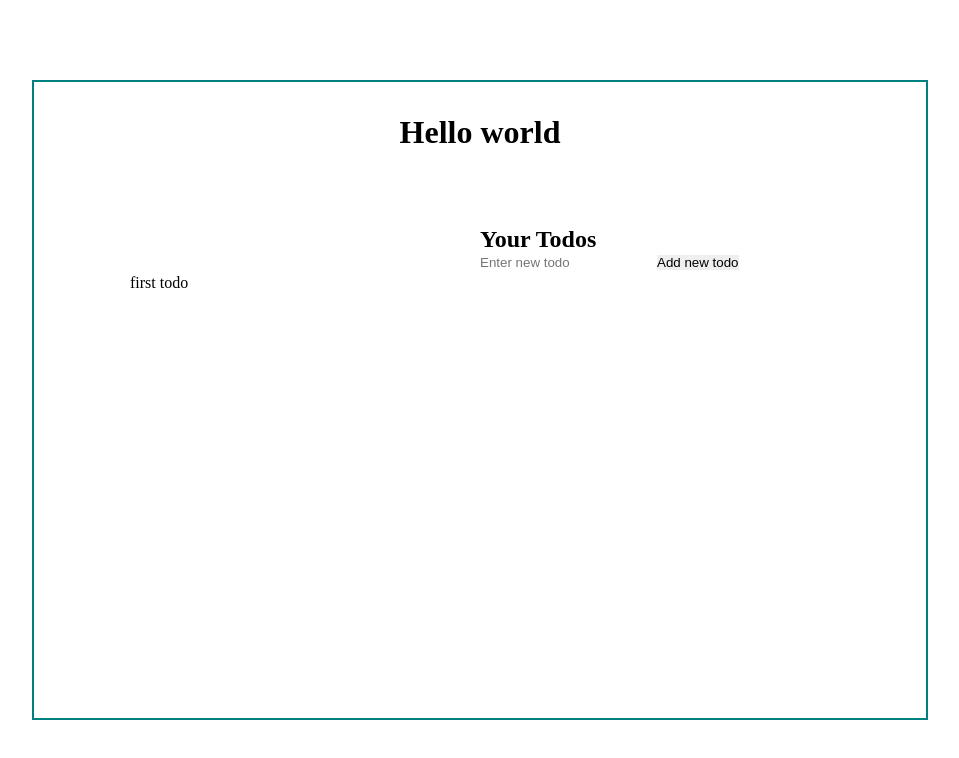
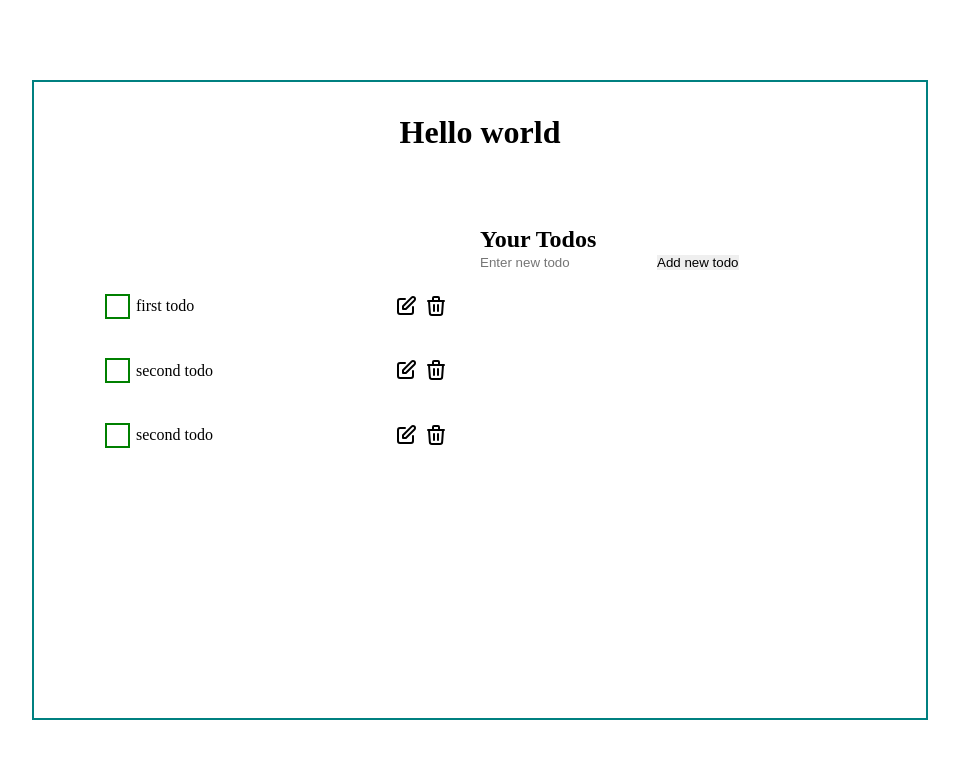
Before and after one commit to joonyg10/todolist-cypress, a React (Create React App) app: page / in a window 1280 px wide. Shown: the top 758 px of the page, without its empty margins (160-1119 px from the left). Built offline with nearby package versions, Linux system fonts and the light colour scheme.

Commit message:
ADD: TodoItem to App.tsx

```diff
--- a/src/App.tsx
+++ b/src/App.tsx
@@ -1,5 +1,6 @@
-import { useState } from 'react'
+import { useState, useCallback } from 'react'
 import { TodoHeader } from './components'
+import { TodoItem } from './components/TodoItem'
 
 import * as S from './styles/App.styles'
 import * as T from './types'
@@ -7,14 +8,32 @@ import * as T from './types'
 function App() {
   const [todos, setTodos] = useState<T.ITodo[]>([
     { id: '1', todo: 'first todo', done: false },
+    { id: '2', todo: 'second todo', done: false },
+    { id: '3', todo: 'second todo', done: false },
   ])
+
+  const deleteTodo = useCallback(
+    (id: string) => setTodos((prev) => prev.filter((_) => _.id !== id)),
+    [setTodos],
+  )
+
+  const toggleComplete = useCallback((id: string) => {
+    setTodos((prev) =>
+      prev.map((_) => (_.id !== id ? _ : { ..._, done: !_.done })),
+    )
+  }, [])
 
   return (
     <S.Container>
       <S.Heading>Hello world</S.Heading>
       <S.TodosSection>
         {todos.map((todo: T.ITodo) => (
-          <li key={todo.id}>{todo.todo}</li>
+          <TodoItem
+            key={todo.id}
+            todo={todo}
+            deleteTodo={deleteTodo}
+            toggleComplete={toggleComplete}
+          />
         ))}
       </S.TodosSection>
       <TodoHeader setTodos={setTodos} />
```
